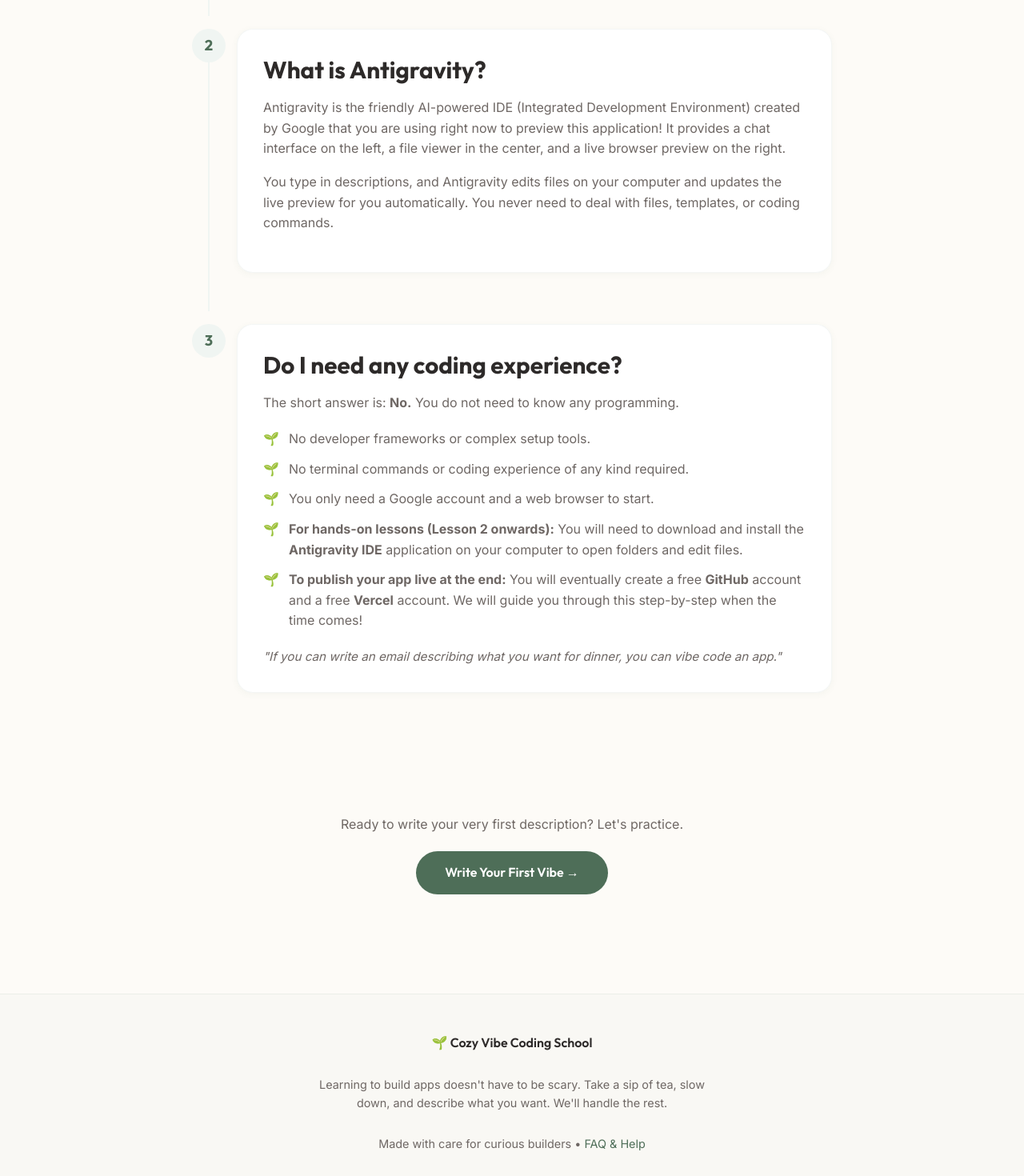
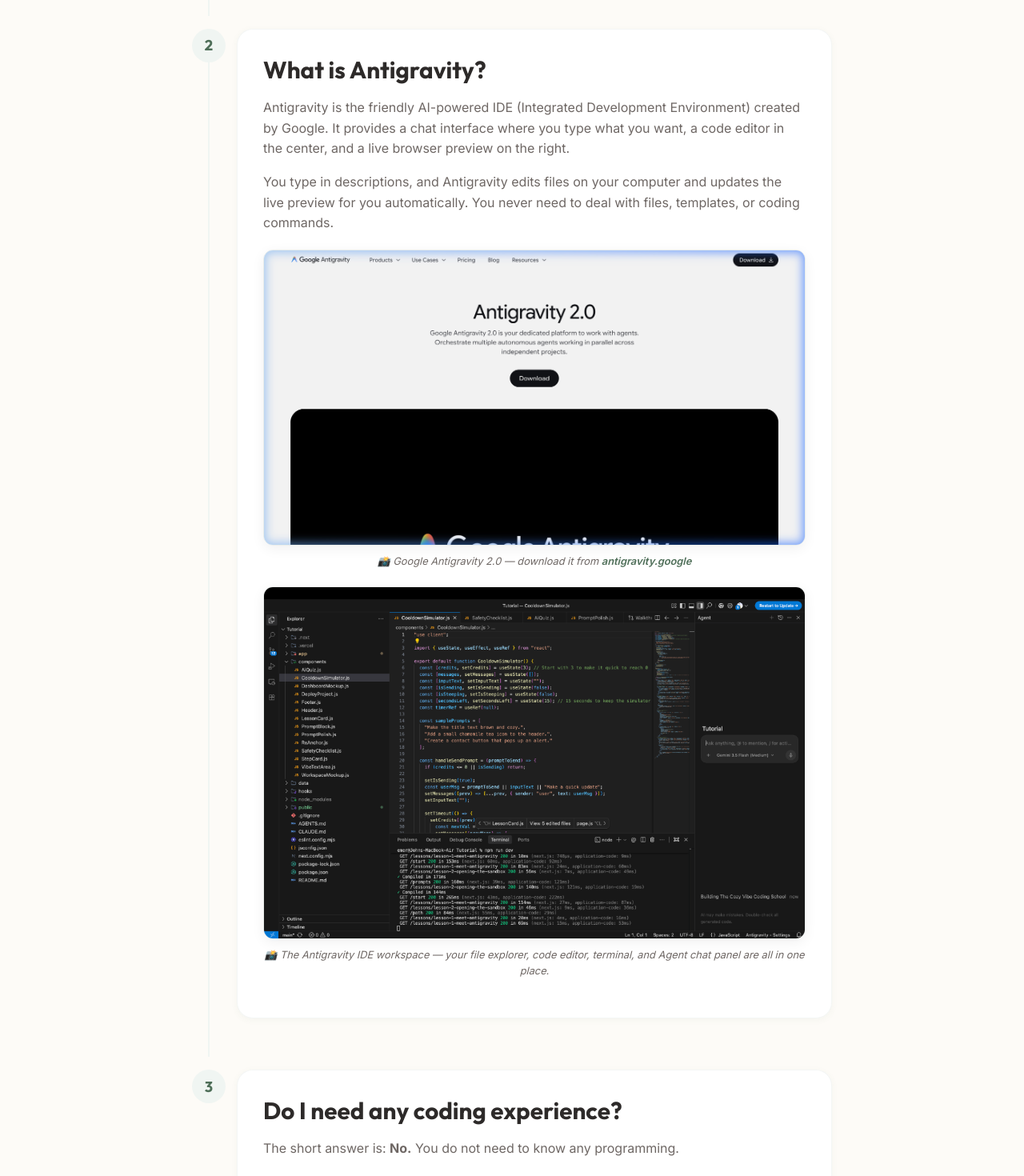
Before and after one commit to Ashio245/cozy-vibe-school, a Next.js app: page /start in a window 1280 px wide. Shown: the part 760-2230 px from the top of the page at 80% size. Built offline with nearby package versions, Linux system fonts and the light colour scheme.

Commit message:
Replace screenshots with actual Antigravity IDE workspace, update layout directions, and change web URLs to desktop app instructions

```diff
--- a/app/page.js
+++ b/app/page.js
@@ -81,8 +81,8 @@
             <div style={{ display: "flex", gap: "16px", alignItems: "flex-start", padding: "20px", background: "white", borderRadius: "12px", border: "1px solid rgba(78, 110, 88, 0.05)" }}>
               <div style={{ width: "32px", height: "32px", borderRadius: "50%", background: "var(--color-sage-light)", color: "var(--color-sage)", display: "flex", alignItems: "center", justifyContent: "center", fontWeight: "bold", flexShrink: 0 }}>2</div>
               <div>
-                <h4 style={{ margin: 0, color: "var(--text-primary)" }}>Get Orientated in Antigravity</h4>
-                <p style={{ margin: "4px 0 0 0", fontSize: "0.95rem" }}>Open antigravity.google and learn to find the chat, file, and app preview sections.</p>
+                <h4 style={{ margin: 0, color: "var(--text-primary)" }}>Get Oriented in Antigravity IDE</h4>
+                <p style={{ margin: "4px 0 0 0", fontSize: "0.95rem" }}>Open the Antigravity IDE application on your computer and learn to find the explorer, editor, and Agent chat panel.</p>
               </div>
             </div>
 
--- a/app/prompts/page.js
+++ b/app/prompts/page.js
@@ -64,7 +64,7 @@
       <div style={{ maxWidth: "700px", margin: "0 auto 40px auto" }}>
         <ReAnchor
           title="How to use these prompts"
-          message="First open your project folder in the Antigravity IDE. Then copy one of the prompt templates below, paste it into the workspace chat box on the left, and watch the builder create it instantly!"
+          message="First open your project folder in the Antigravity IDE. Then copy one of the prompt templates below, paste it into the workspace chat box in the Agent panel on the right, and watch the builder create it instantly!"
         />
       </div>
 
--- a/app/start/page.js
+++ b/app/start/page.js
@@ -1,4 +1,5 @@
 import Link from "next/link";
+import Image from "next/image";
 
 export default function StartFromZero() {
   return (
@@ -34,10 +35,38 @@
           <div className="onboarding-box">
             <h2 style={{ marginTop: 0, marginBottom: "16px" }}>What is Antigravity?</h2>
             <p>
-              Antigravity is the friendly AI-powered IDE (Integrated Development Environment) created by Google that you are using right now to preview this application! It provides a chat interface on the left, a file viewer in the center, and a live browser preview on the right.
+              Antigravity is the friendly AI-powered IDE (Integrated Development Environment) created by Google. It provides a chat interface where you type what you want, a code editor in the center, and a live browser preview on the right.
             </p>
             <p>
               You type in descriptions, and Antigravity edits files on your computer and updates the live preview for you automatically. You never need to deal with files, templates, or coding commands.
+            </p>
+
+            {/* Real screenshot of Antigravity 2.0 */}
+            <div style={{ marginTop: "20px", borderRadius: "12px", overflow: "hidden", border: "1px solid rgba(78, 110, 88, 0.12)", boxShadow: "0 4px 16px rgba(0,0,0,0.06)" }}>
+              <Image
+                src="/screenshots/antigravity-hero.png"
+                alt="Google Antigravity 2.0 product page — your dedicated platform to work with agents, with a Download button"
+                width={1200}
+                height={700}
+                style={{ width: "100%", height: "auto", display: "block" }}
+              />
+            </div>
+            <p style={{ fontSize: "0.8rem", color: "var(--text-muted)", textAlign: "center", marginTop: "10px", fontStyle: "italic" }}>
+              📸 Google Antigravity 2.0 — download it from <a href="https://antigravity.google" target="_blank" rel="noopener noreferrer" style={{ color: "var(--color-sage)", fontWeight: 600 }}>antigravity.google</a>
+            </p>
+
+            {/* Antigravity chat interface */}
+            <div style={{ marginTop: "20px", borderRadius: "12px", overflow: "hidden", border: "1px solid rgba(78, 110, 88, 0.12)", boxShadow: "0 4px 16px rgba(0,0,0,0.06)" }}>
+              <Image
+                src="/screenshots/antigravity-ide-workspace.png"
+                alt="Antigravity IDE workspace showing the project files explorer, the open code editor, the terminal running the dev server, and the Agent panel for chatting with the AI builder"
+                width={1200}
+                height={700}
+                style={{ width: "100%", height: "auto", display: "block" }}
+              />
+            </div>
+            <p style={{ fontSize: "0.8rem", color: "var(--text-muted)", textAlign: "center", marginTop: "10px", fontStyle: "italic" }}>
+              📸 The Antigravity IDE workspace — your file explorer, code editor, terminal, and Agent chat panel are all in one place.
             </p>
           </div>
         </div>
```
Also changed, not shown: app/lessons/[slug]/page.js (+32 -11 lines), data/lessons.js (+6 -6 lines), public/screenshots/antigravity-hero.png (added), public/screenshots/antigravity-ide-workspace.png (added).
